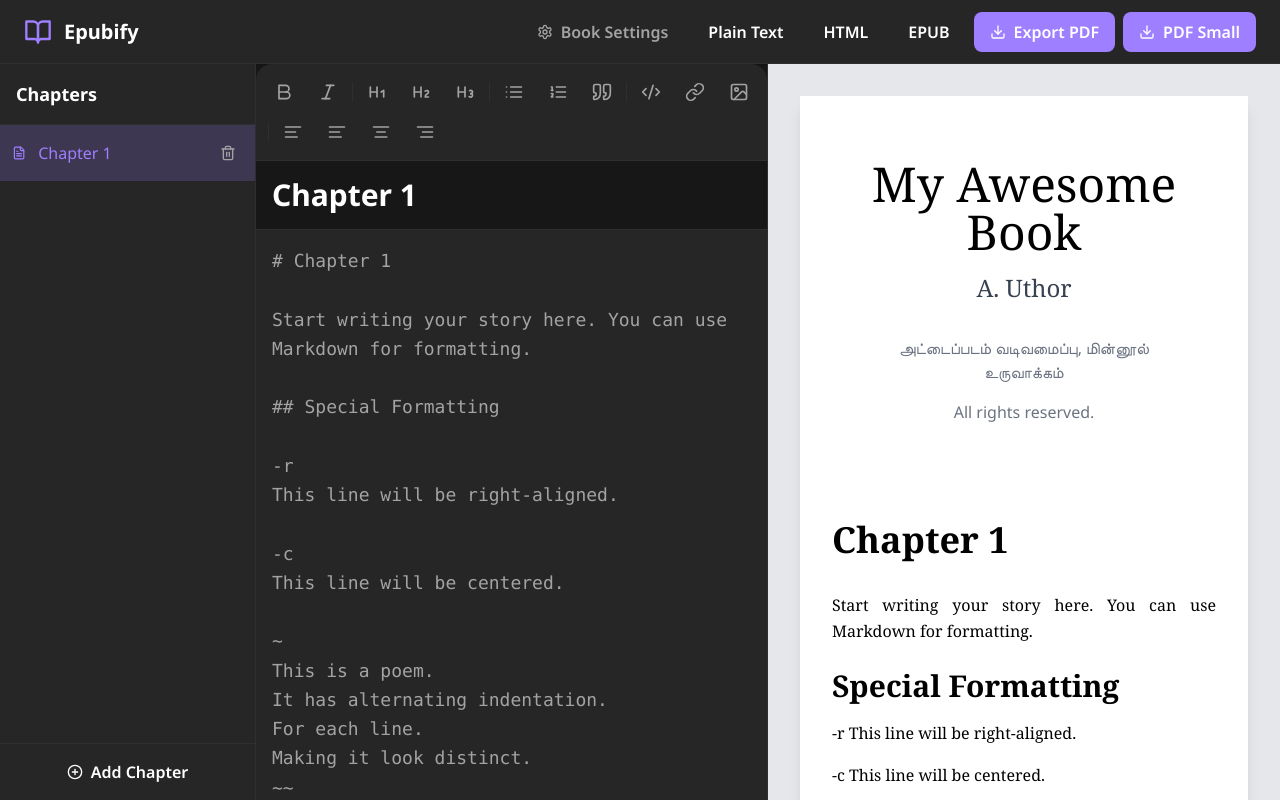
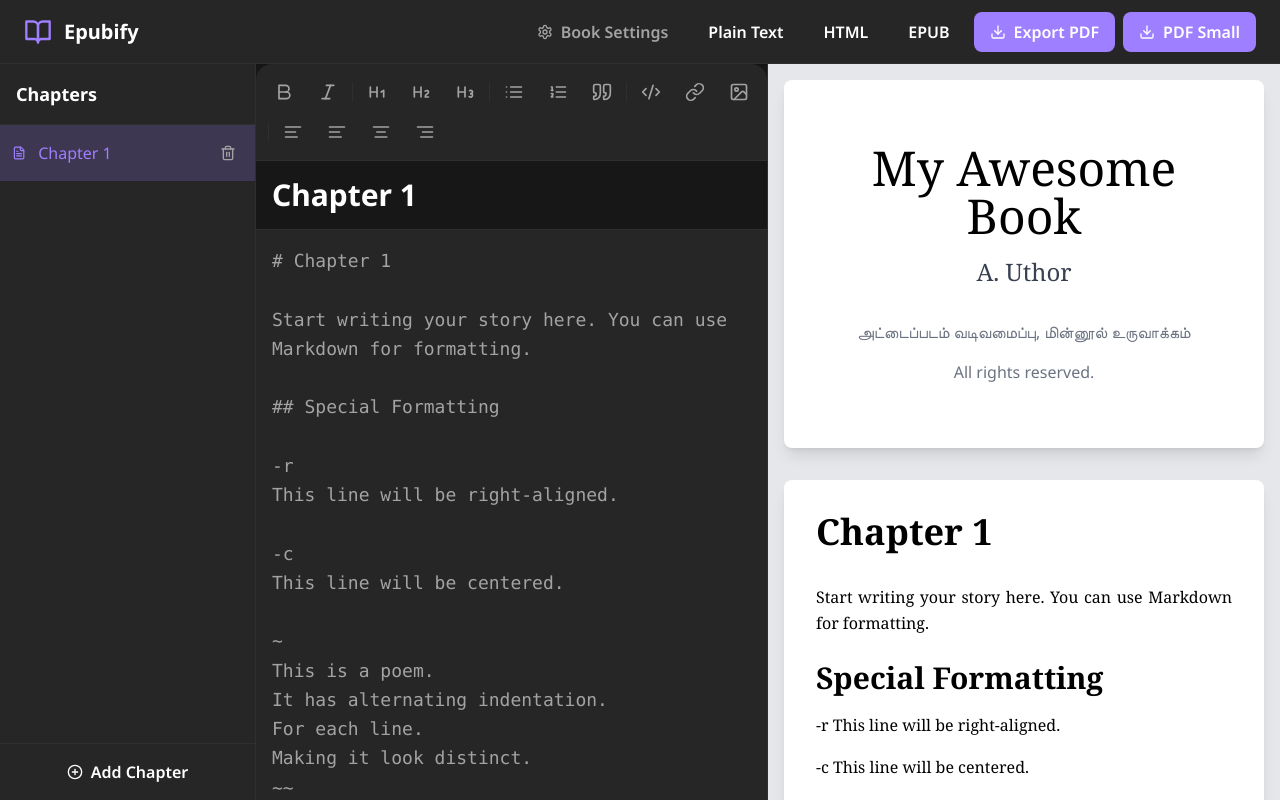
Before and after one commit to suncreationskkdi/EPUB, a React (Vite) app: page / in a window 1280 px wide. Built offline with nearby package versions, Linux system fonts and the light colour scheme.

Commit message:
Fix preview to show truly continuous content

```diff
--- a/src/components/Preview.tsx
+++ b/src/components/Preview.tsx
@@ -7,14 +7,17 @@ const Preview: React.FC = () => {
   const { title, author, publisher, contributors, coverImage, chapters, colors, paragraphIndent, chapterAlignment, ebookUrl, license } = useBookStore();
 
   return (
-    <div className="flex-1 bg-gray-200 p-8 overflow-y-auto">
-      <div id="preview-content" className="shadow-lg">
+    <div className="flex-1 bg-gray-200 p-4 overflow-y-auto">
+      <div id="preview-content" className="max-w-4xl mx-auto">
+        {/* Cover Page */}
         {coverImage && (
-          <div className="preview-page bg-white">
+          <div className="bg-white p-8 mb-8 shadow-lg rounded">
             <img src={coverImage} alt="Cover" className="w-full h-full object-cover" />
           </div>
         )}
-        <div className="preview-page bg-white flex flex-col justify-center items-center text-center p-16">
+
+        {/* Title Page */}
+        <div className="bg-white p-16 mb-8 shadow-lg rounded flex flex-col justify-center items-center text-center">
           <h1 className="font-serif text-5xl mb-4" style={{ color: colors.bookTitle }}>{title}</h1>
           <p className="font-serif text-2xl text-gray-700">{author}</p>
           {publisher && <p className="text-gray-500 mt-8">{publisher}</p>}
@@ -31,8 +34,8 @@ const Preview: React.FC = () => {
           <p className="text-gray-500 mt-4">{license}</p>
         </div>
 
-        {/* Continuous content preview */}
-        <div className="bg-white text-black font-serif p-8 max-w-4xl mx-auto" style={{ wordWrap: 'break-word', overflowWrap: 'break-word' }}>
+        {/* Continuous Content */}
+        <div className="bg-white text-black font-serif p-8 shadow-lg rounded" style={{ wordWrap: 'break-word', overflowWrap: 'break-word' }}>
           {chapters.map((chapter) => (
             <div key={chapter.id} className="mb-12">
               <h1 className={`text-4xl font-bold mb-8 font-serif text-${chapterAlignment}`} style={{ color: colors.chapterTitle }}>
@@ -65,15 +68,19 @@ const Preview: React.FC = () => {
                       <pre className="bg-gray-100 p-4 rounded my-4 overflow-x-auto" style={{ wordWrap: 'break-word', overflowWrap: 'break-word' }}><code {...props} /></pre>,
                 }}
               >
-                {chapter.content.replace(/^# .*\n?/, '').replace(/~\n([\s\S]*?)\n~~/g, (match, content) => {
+                {chapter.content
+                  .replace(/^# .*\n?/, '')
+                  .replace(/~\n([\s\S]*?)\n~~/g, (match, content) => {
                   const lines = content.split('\n').map((line: string, index: number) =>
                     index % 2 === 1 ? `    ${line}` : line
                   ).join('\n');
                   return `\n${lines}\n`;
-                }).replace(/\+\n([\s\S]*?)\n\+\+/g, (match, content) => {
+                  })
+                  .replace(/\+\n([\s\S]*?)\n\+\+/g, (match, content) => {
                   const lines = content.split('\n').map((line: string) => `    ${line}`).join('\n');
                   return `\n${lines}\n`;
-                })}
+                  })
+                }
               </ReactMarkdown>
             </div>
           ))}
```
